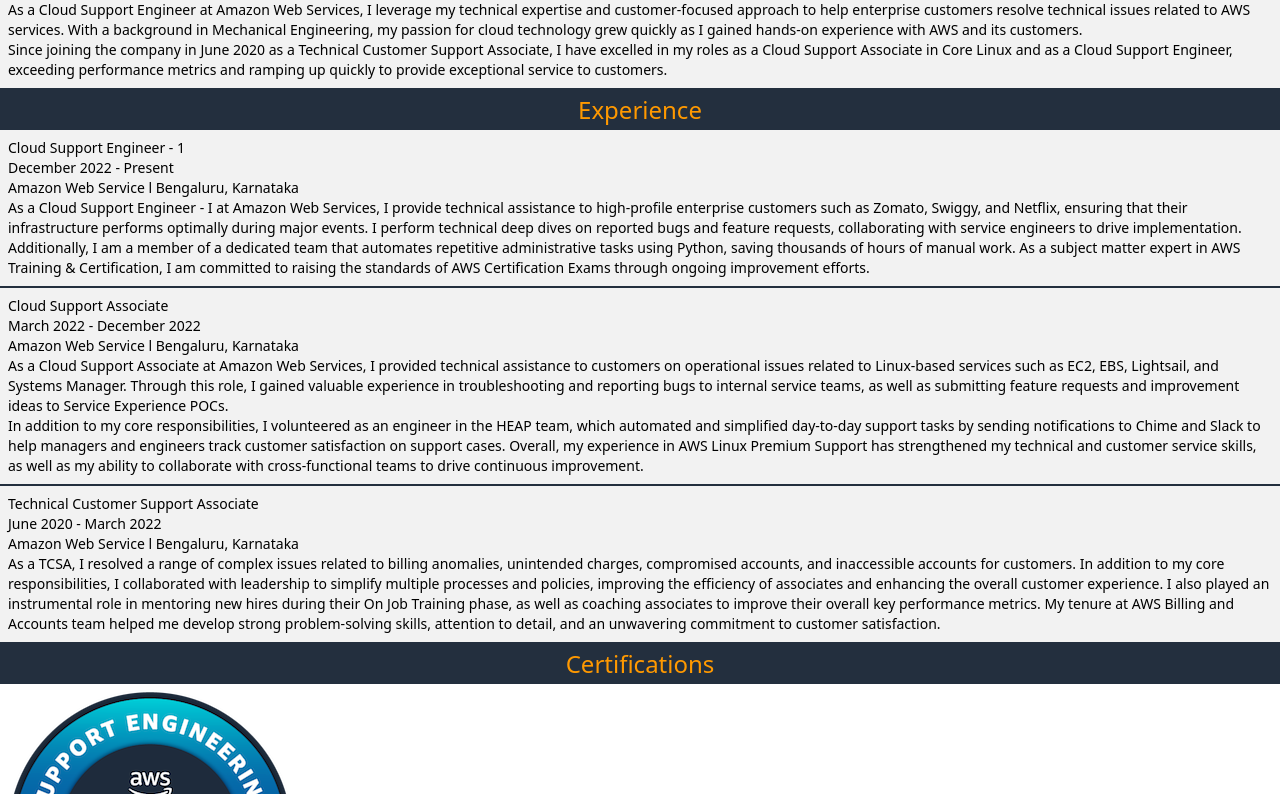
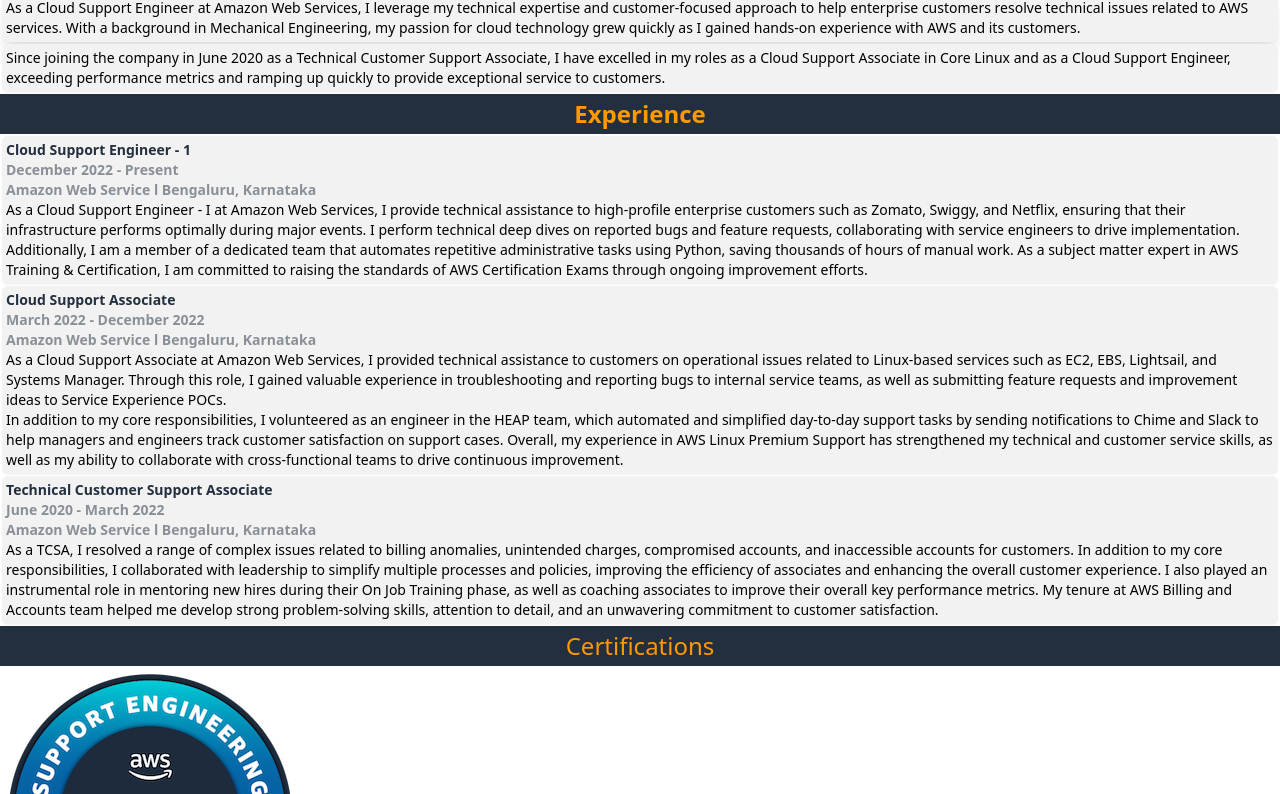
Before and after one commit to HarshavardhanG7697/resume_harshavardhan, a website: page src/index.html in a window 1280 px wide. Shown: the part 48-842 px from the top of the page. Drawn offline with Linux system fonts and the light colour scheme.

Commit message:
added styles to all the sections except certs

```diff
--- a/src/index.html
+++ b/src/index.html
@@ -9,12 +9,14 @@
   <body>
     <main>
       <header class="h-10 flex justify-center items-center bg-awsblack">
-        <h1 class="text-2xl text-accent-orange">Harshavardhan Gowda</h1>
+        <h1 class="text-2xl text-accent-orange font-extrabold">
+          Harshavardhan Gowda
+        </h1>
       </header>
-      <section
-        class="bg-awswhite text-left text-sm border-b-2 border-awsblack p-2"
-      >
-        <p>
+      <section class="text-left m-0">
+        <p
+          class="bg-awswhite my-0.5 mx-0.5 p-1 h-auto rounded-md shadow-lg text-sm"
+        >
           As a Cloud Support Engineer at Amazon Web Services, I leverage my
           technical expertise and customer-focused approach to help enterprise
           customers resolve technical issues related to AWS services. With a
@@ -22,7 +24,9 @@
           grew quickly as I gained hands-on experience with AWS and its
           customers.
         </p>
-        <p>
+        <p
+          class="bg-awswhite my-0.5 mx-0.5 p-1 h-auto rounded-md shadow-sm text-sm"
+        >
           Since joining the company in June 2020 as a Technical Customer Support
           Associate, I have excelled in my roles as a Cloud Support Associate in
           Core Linux and as a Cloud Support Engineer, exceeding performance
@@ -30,16 +34,20 @@
           customers.
         </p>
       </section>
-      <section class="work-exp">
+      <section>
         <div class="h-10 flex justify-center items-center bg-awsblack">
-          <h2 class="text-2xl text-accent-orange">Experience</h2>
+          <h2 class="text-2xl text-accent-orange font-bold">Experience</h2>
         </div>
         <article
-          class="bg-awswhite text-left text-sm border-b-2 border-awsblack p-2"
+          class="bg-awswhite my-0.5 mx-0.5 p-1 h-auto text-left rounded-md shadow-sm text-sm"
         >
-          <h3>Cloud Support Engineer - 1</h3>
-          <p>December 2022 - Present</p>
-          <p>Amazon Web Service l Bengaluru, Karnataka</p>
+          <h3 class="font-bold text-awsblack">Cloud Support Engineer - 1</h3>
+          <p class="text-awsblack font-semibold opacity-50">
+            December 2022 - Present
+          </p>
+          <p class="text-awsblack font-semibold opacity-50">
+            Amazon Web Service l Bengaluru, Karnataka
+          </p>
           <p>
             As a Cloud Support Engineer - I at Amazon Web Services, I provide
             technical assistance to high-profile enterprise customers such as
@@ -57,11 +65,15 @@
           </p>
         </article>
         <article
-          class="bg-awswhite text-left text-sm border-b-2 border-awsblack p-2"
+          class="bg-awswhite my-0.5 mx-0.5 p-1 h-auto text-left rounded-md shadow-sm text-sm"
         >
-          <h3>Cloud Support Associate</h3>
-          <p>March 2022 - December 2022</p>
-          <p>Amazon Web Service l Bengaluru, Karnataka</p>
+          <h3 class="font-bold text-awsblack">Cloud Support Associate</h3>
+          <p class="text-awsblack font-semibold opacity-50">
+            March 2022 - December 2022
+          </p>
+          <p class="text-awsblack font-semibold opacity-50">
+            Amazon Web Service l Bengaluru, Karnataka
+          </p>
           <p>
             As a Cloud Support Associate at Amazon Web Services, I provided
             technical assistance to customers on operational issues related to
@@ -83,11 +95,17 @@
           </p>
         </article>
         <article
-          class="bg-awswhite text-left text-sm border-b-2 border-awsblack p-2"
+          class="bg-awswhite my-0.5 mx-0.5 p-1 h-auto text-left rounded-md shadow-sm text-sm"
         >
-          <h3>Technical Customer Support Associate</h3>
-          <p>June 2020 - March 2022</p>
-          <p>Amazon Web Service l Bengaluru, Karnataka</p>
+          <h3 class="font-bold text-awsblack">
+            Technical Customer Support Associate
+          </h3>
+          <p class="text-awsblack font-semibold opacity-50">
+            June 2020 - March 2022
+          </p>
+          <p class="text-awsblack font-semibold opacity-50">
+            Amazon Web Service l Bengaluru, Karnataka
+          </p>
           <p>
             As a TCSA, I resolved a range of complex issues related to billing
             anomalies, unintended charges, compromised accounts, and
```
Also changed, not shown: src/output.css.
